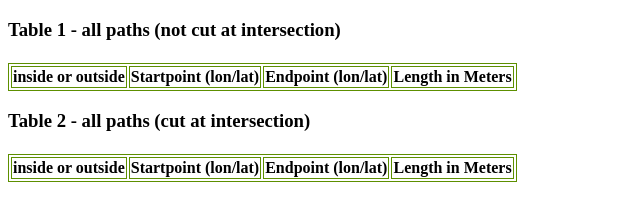
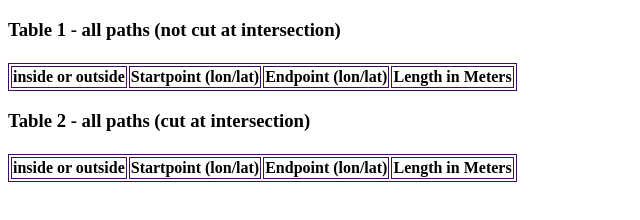
Before and after one commit to OTI2020/geosoft1_2021, a plain HTML site: page Uebung_1/frontpage.html in a window 1280 px wide. Shown: the whole page, without its empty margins (0-640 px from the left). Drawn offline with Linux system fonts and the light colour scheme.

Commit message:
0.1.0 - beautify

```diff
--- a/Uebung_1/frontpage.html
+++ b/Uebung_1/frontpage.html
@@ -2,13 +2,13 @@
     <html>
         <head>
             <meta charset="UTF-8">
-            <title>Gustavs HTML-Seite</title>
+            <title>Gustavs HTML</title>
             <script type="text/javascript" src="datastore/polygon.js"></script>
             <script type="text/javascript" src="datastore/route.js"></script>
             <script type="text/javascript" src="uebung_1.js"></script>
             <style>
                 table, th, td {
-                  border: 1px solid rgb(93, 143, 0)
+                  border: 1px solid rgb(63, 10, 99)
                 }
             </style>
         </head>
```
